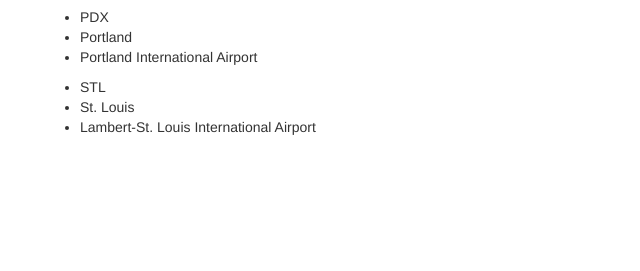
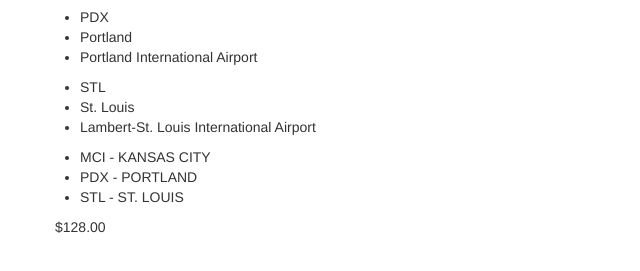
Before and after one commit to g2musicgroup/Angulardemo2, a website: page public/index.html in a window 1280 px wide. Shown: the part 123-394 px from the top of the page, without its empty margins (0-640 px from the left). Drawn offline with Linux system fonts and the light colour scheme.

Commit message:
Updated with filters
Signed-off-by: Gawain Bracy II <g2musicgroup@fullsail.edu>

```diff
--- a/public/index.html
+++ b/public/index.html
@@ -17,6 +17,13 @@
 			<li>{{airport.name}}</li>
 		</ul>
 
+		<ul>
+			<li ng-repeat="airport in airports">{{airport.code}} - {{airport.city | uppercase}}</li>
+
+		</ul>
+
+		<p>{{'128' | currency}}</p>
+
 	</div>
 </body>
 </html>
```
Also changed, not shown: 1 other file.
